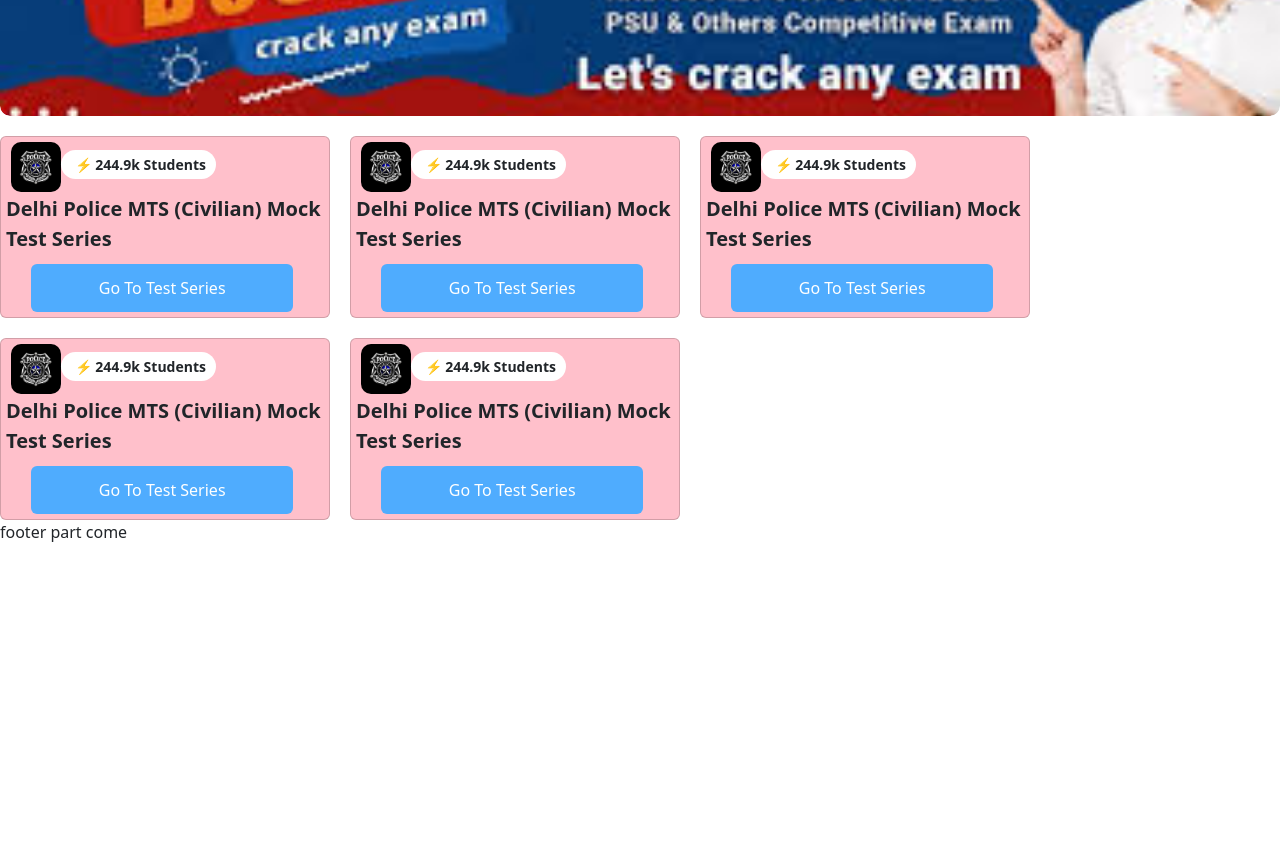
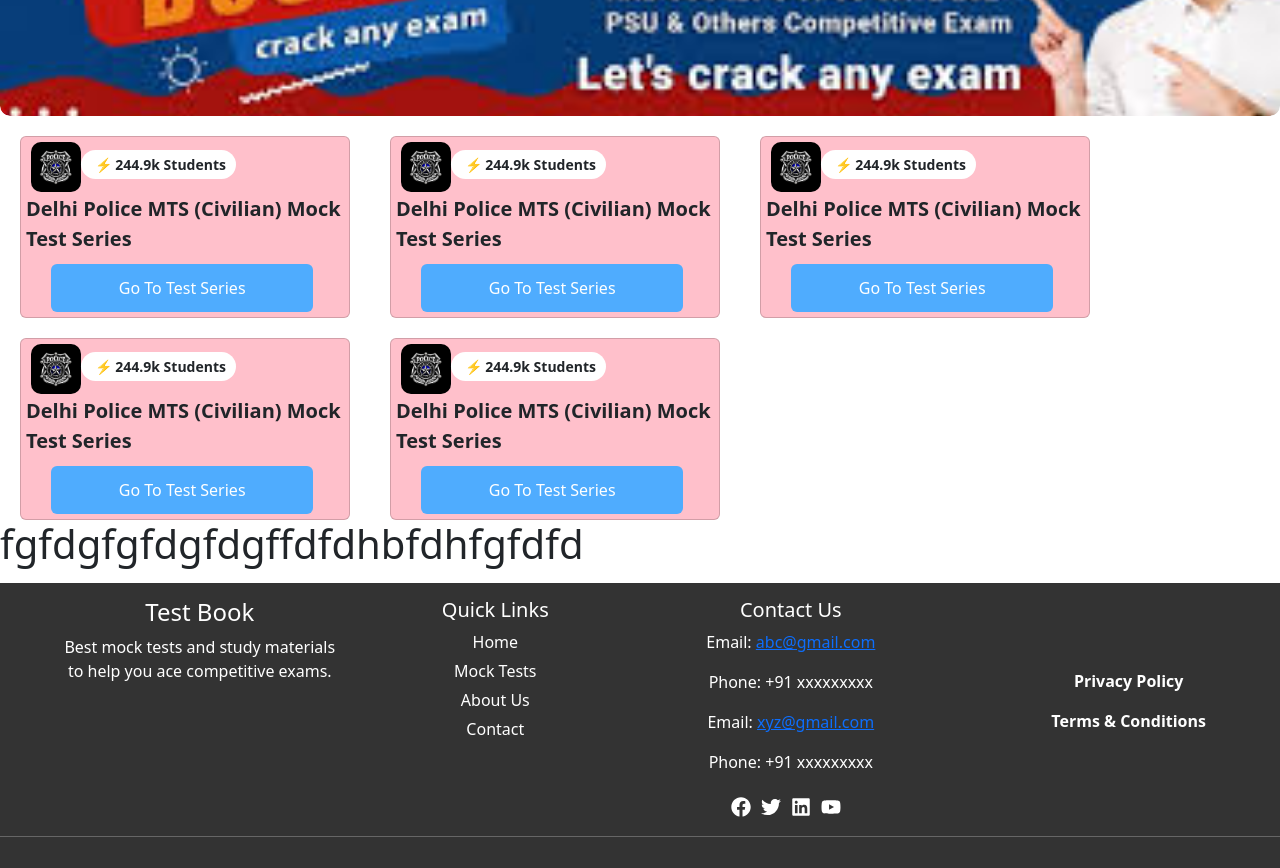
Before and after one commit to vikramtanwer18/Bookify, a React (Vite) app: page / in a window 1280 px wide. Shown: the part 260-1128 px from the top of the page. Before the commit the page ends 856 px from the top, so only its background shows below. Built offline with nearby package versions, Linux system fonts and the light colour scheme; no server answers.

Commit message:
design-footer

```diff
--- a/package.json
+++ b/package.json
@@ -10,12 +10,14 @@
     "preview": "vite preview"
   },
   "dependencies": {
+    "@fortawesome/fontawesome-free": "^6.7.2",
     "bootstrap": "^5.3.3",
     "dotenv": "^16.4.7",
     "firebase": "^11.2.0",
     "react": "^18.3.1",
     "react-bootstrap": "^2.10.9",
     "react-dom": "^18.3.1",
+    "react-icons": "^5.4.0",
     "react-router-dom": "^7.1.4"
   },
   "devDependencies": {
--- a/src/App.css
+++ b/src/App.css
@@ -0,0 +1,28 @@
+/* Ensure Full Height for the Page */
+html, body {
+    height: 100%;
+    margin: 0;
+    padding: 0;
+}
+
+/* Flexbox Layout to Push Footer to the Bottom */
+.app-container {
+    display: flex;
+    flex-direction: column;
+    min-height: 100vh; /* Ensures full viewport height */
+}
+
+/* Main content expands to push footer down */
+.main-content {
+    flex: 1;
+    padding: 20px;
+}
+
+/* Footer Stays at Bottom */
+.footer-style {
+    background-color: #333;
+    color: white;
+    padding: 20px 0;
+    text-align: center;
+    width: 100%;
+}
--- a/src/App.jsx
+++ b/src/App.jsx
@@ -9,6 +9,7 @@
 import Login from './pages/Login';
 import Home from './pages/Home';
 import MyNavbar from './components/Navbar';
+import MyFooter from './components/Footer';
 import ListPage from './pages/List'
 import TestPage from './pages/Test';
 function App() {
@@ -17,6 +18,7 @@
   return (
    <div>
     <MyNavbar/>
+
    <Routes>
     <Route path='/' element={<Home/>} > </Route>
     <Route path='/signup' element={<Signup/>} />
@@ -24,6 +26,7 @@
     <Route path='book/listing' element={<ListPage/>}/>
     <Route path = '/test' element = {<TestPage/>}/>
    </Routes>
+    <MyFooter/>
    </div>
   )
 }
--- /dev/null
+++ b/src/components/Footer.css
@@ -0,0 +1,101 @@
+/* Ensure Footer is Fixed at Bottom */
+.footer-style {
+    position: relative;
+    bottom: 0;
+    width: 100%;
+    background-color: #333;
+    color: white;
+    padding: 15px 0;
+    text-align: center;
+    margin-top: 15px;
+    min-height: 5vh;
+}
+
+/* Use Flexbox for Horizontal Alignment */
+.footer-container {
+    display: flex;
+    justify-content: space-between; /* Even spacing between sections */
+    align-items: center;
+    width: 90%;
+    margin: 0 auto;
+}
+
+/* Footer Sections (About, Links, Contact) */
+.footer-section,
+.footer-links,
+.footer-contact {
+    flex: 1; /* Equal space for all sections */
+    text-align: center;
+}
+
+/* Quick Links */
+.footer-somelinks {
+    list-style: none;
+    padding: 0;
+}
+
+.footer-somelinks li {
+    margin-bottom: 5px;
+}
+
+.footer-somelinks a {
+    color: white;
+    text-decoration: none;
+}
+
+.footer-somelinks a:hover {
+    color: #ffcc00;
+}
+
+/* Social Media Icons */
+.social-icons {
+    margin-top: 10px;
+}
+
+.social-icons a {
+    color: white;
+    margin-right: 10px;
+    font-size: 20px;
+}
+
+.social-icons a:hover {
+    color: #ffcc00;
+}
+
+/* .footer-privacy {
+    margin-top: 10px;
+    padding:  10px;
+} */
+
+.footer-privacy a {
+    color: white;
+    text-decoration: none;
+    margin: 0 10px;
+    font-weight: bold;
+}
+
+.footer-privacy a:hover {
+    color: #ffcc00;
+}
+
+/* Responsive Design */
+@media (max-width: 768px) {
+    .footer-container {
+        flex-direction: column;
+        text-align: center;
+    }
+
+    .footer-section,
+    .footer-links,
+    .footer-contact {
+        margin-bottom: 10px;
+    }
+}
+html{
+    height: 100%;
+}
+body{
+    min-height: 100%;
+    display: flex;
+    flex-direction: column;
+}
--- /dev/null
+++ b/src/components/Footer.jsx
@@ -0,0 +1,49 @@
+import "./Footer.css";
+import { FaFacebook, FaTwitter, FaLinkedin, FaYoutube } from "react-icons/fa";
+
+
+function MyFooter(){
+    return(
+        <footer className="footer-style">
+            <div className="footer-container">
+                <div className="row">
+                    <div className="footer-section">
+                        <h4>Test Book</h4>
+                        <p>Best mock tests and study materials to help you ace competitive exams.</p>
+                    </div>
+
+                    <div class="footer-links">
+                        <h5>Quick Links</h5>
+                        <ul className="footer-somelinks">
+                            <li><a href="/">Home</a></li>
+                            <li><a href="/">Mock Tests</a></li>
+                            <li><a href="/">About Us</a></li>
+                            <li><a href="/">Contact</a></li>
+                        </ul>
+                    </div>
+
+                    <div class="footer-contact">
+                            <h5>Contact Us</h5>
+                            <p>Email: <a href="mailto:support@testbook.com">abc@gmail.com</a></p>
+                            <p>Phone: +91 xxxxxxxxx</p>
+                            <p>Email: <a href="mailto:support@testbook.com">xyz@gmail.com</a></p>
+                            <p>Phone: +91 xxxxxxxxx</p>
+                        <div class="social-icons">
+                            <a href="https://facebook.com" target="_blank" rel="noopener noreferrer"><FaFacebook className="icon" /></a>
+                            <a href="https://twitter.com" target="_blank" rel="noopener noreferrer"><FaTwitter className="icon" /></a>
+                            <a href="https://linkedin.com" target="_blank" rel="noopener noreferrer"><FaLinkedin className="icon" /></a>
+                            <a href="https://youtube.com" target="_blank" rel="noopener noreferrer"><FaYoutube className="icon" /></a>
+                        </div>
+                    </div>
+
+               </div>
+               <div className="footer-privacy">
+                <p><a href="/privacy">Privacy Policy</a> </p>
+                <p><a href="/terms">Terms & Conditions</a></p>
+            </div>
+            </div><hr></hr>
+        </footer>
+    )
+}
+
+export default MyFooter;
--- a/src/components/Navbar.css
+++ b/src/components/Navbar.css
@@ -1,5 +1,5 @@
 .check{
-    position: fixed;  /* Fix the navbar */
+    position: sticky;  /* Fix the navbar */
 top: 0;           /* Stick it to the top */
 left: 0;          /* Align it to the left */
 width: 100%;      /* Full width */
--- a/src/pages/Home.css
+++ b/src/pages/Home.css
@@ -1,10 +1,10 @@
 
-    .scrolling {
+    /* .scrolling {
         height: 100vh;
         overflow-y: auto;
         overflow-x: hidden;
         scroll-behavior: smooth;
-    }
+    } */
 
 
 .carousel {
@@ -57,6 +57,7 @@
     /* overflow: scroll; */
     /* flex-wrap: wrap; */
     display: grid;
+    margin-left: 20px;
 }
 .logo{
     width: 50px;
--- a/src/pages/Home.jsx
+++ b/src/pages/Home.jsx
@@ -81,7 +81,8 @@
                       <button type="submit" className="content-btn"> Go To Test Series </button>
                  </div>
             </div>
-            <div className="footer-style">footer part come</div>
+            <h1>fgfdgfgfdgfdgffdfdhbfdhfgfdfd</h1>
+            {/* <div className="footer-style">footer part come</div> */}
 </div>
     );
 }
```
Also changed, not shown: 1 other file (tests, documents, lock files or other folders).
